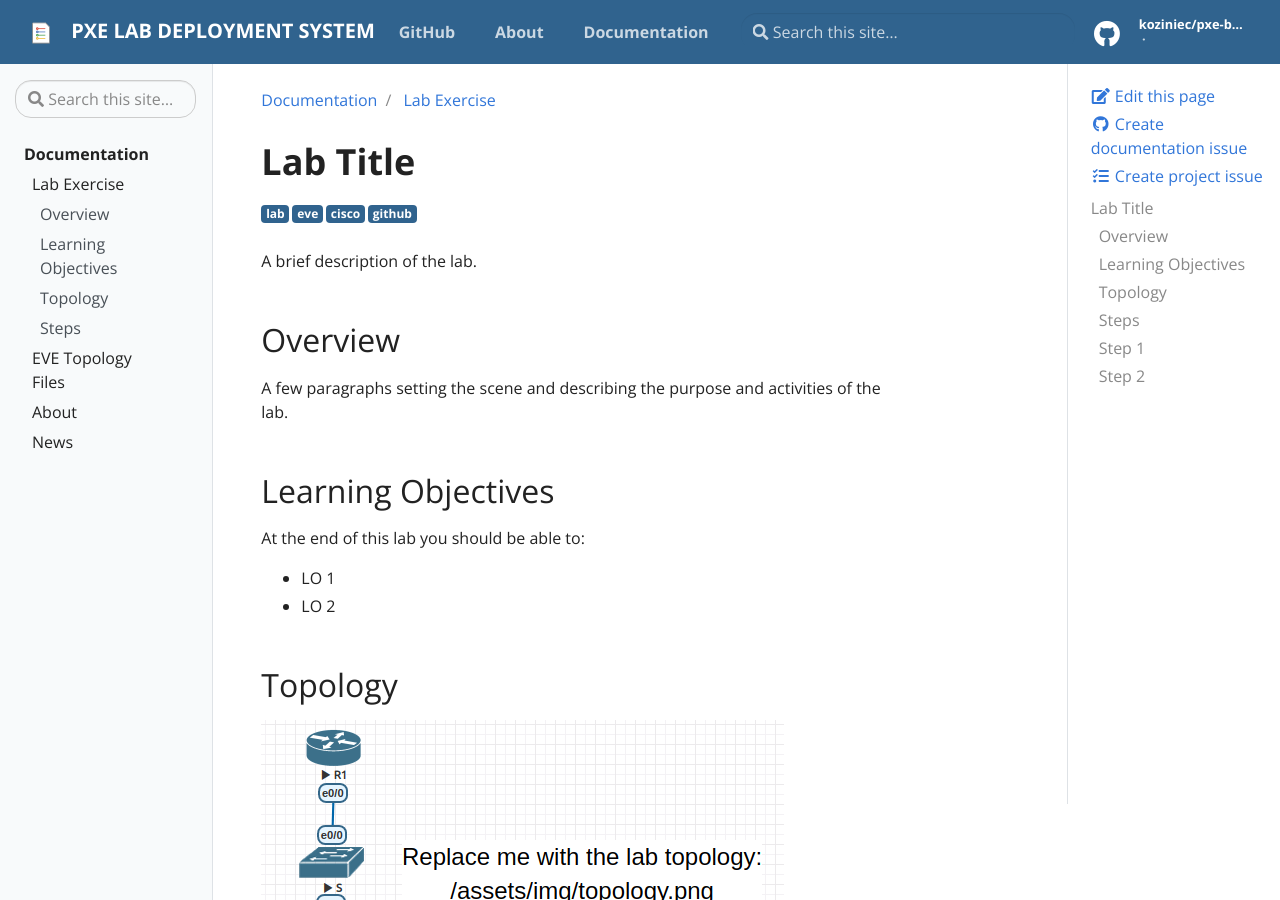
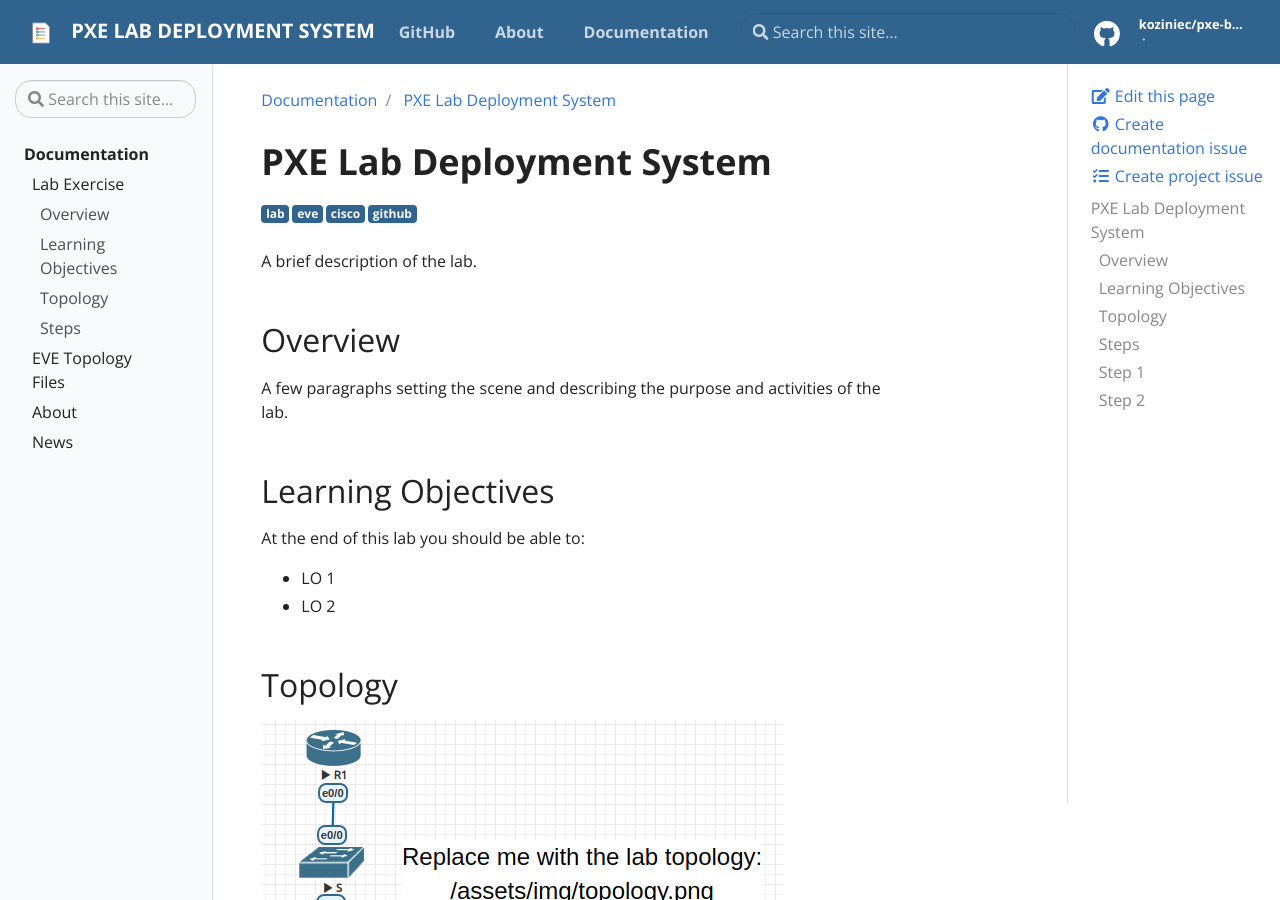
Before and after one commit to koziniec/pxe-boot, a Jekyll site: the page built from _docs/lab-exercise.md, in a window 1280 px wide and 900 px high. Built offline with Jekyll 4.4.1, drawn with Linux system fonts in a browser that asks for light colours.

Commit message:
Update lab-exercise.md

```diff
--- a/_docs/lab-exercise.md
+++ b/_docs/lab-exercise.md
@@ -1,5 +1,5 @@
 ---
-title: Lab Exercise
+title: PXE Lab Deployment System
 tags:
  - lab
  - eve
@@ -8,7 +8,7 @@ tags:
 description: Lab exercise and steps
 ---
 
-# Lab Title
+# PXE Lab Deployment System
 A brief description of the lab.
 
 ## Overview
```
